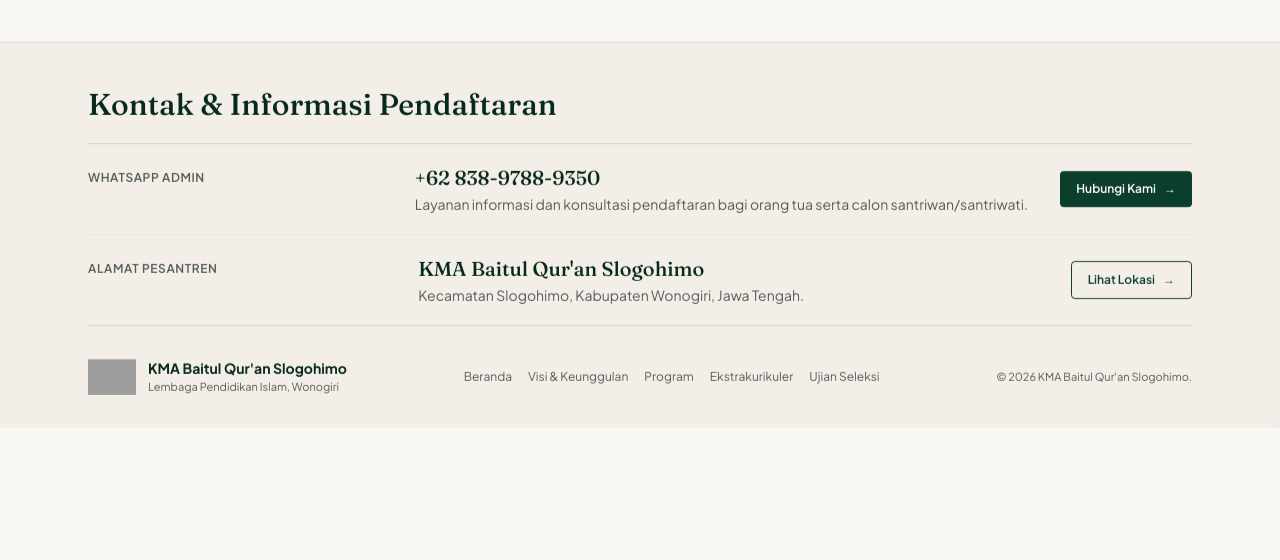
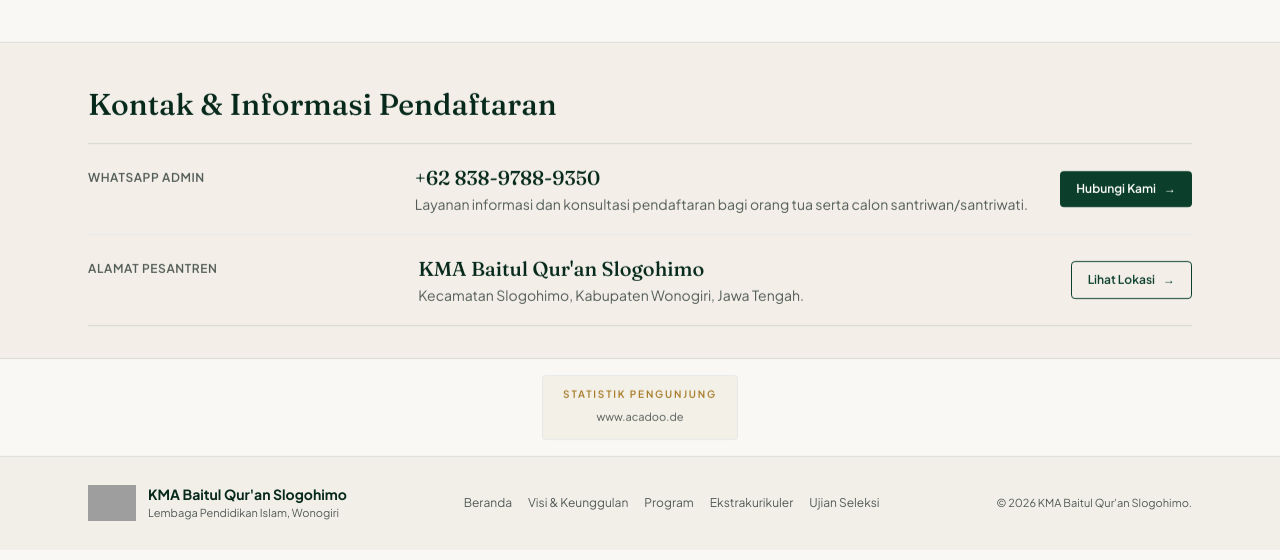
Before and after one commit to nashstudio26/Ujian-Seleksi-Calon-Santri-BQ-, a plain HTML site: page index.html in a window 1280 px wide. Shown: the part 2267-2827 px from the top of the page. Before the commit the page ends 2791 px from the top, so only its background shows below. Drawn offline with nearby package versions, Linux system fonts and the light colour scheme; grey boxes are pictures that could not be loaded.

Commit message:
Visitor counter new

```diff
--- a/index.html
+++ b/index.html
@@ -194,6 +194,24 @@
         .section-reveal.is-visible {
             opacity: 1;
             transform: translateY(0);
+        }
+
+        /* Styling ringkas dan terpusat untuk Visitor Counter */
+        .visitor-counter-box a {
+            display: inline-block;
+            font-size: 11px;
+            line-height: 1.3;
+            color: #525B56;
+            text-decoration: none;
+            margin-bottom: 4px;
+            transition: color 0.2s ease;
+        }
+        .visitor-counter-box a:hover {
+            color: #0B3E2B;
+        }
+        .visitor-counter-box img,
+        .visitor-counter-box table {
+            margin: 0 auto !important;
         }
 
         @media (prefers-reduced-motion: reduce) {
@@ -676,9 +694,9 @@
         </section>
 
         <!-- =====================================================================
-             KONTAK, LOKASI & FOOTER TERPADU (EDITORIAL DIRECTORY COLOPHON)
+             KONTAK & LOKASI
              ===================================================================== -->
-        <footer id="kontak" class="section-reveal bg-paper-warm/75">
+        <section id="kontak" class="section-reveal bg-paper-warm/75 border-b border-emerald-950/15">
             <div class="max-w-6xl mx-auto px-4 sm:px-6 pt-8 sm:pt-11 pb-8">
 
                 <!-- Header Direktori Kontak -->
@@ -689,7 +707,7 @@
                 </div>
 
                 <!-- Direktori Kontak Tanpa Kotak Kaku (Garis Editorial Bersih) -->
-                <div class="border-t border-b border-emerald-950/15 divide-y divide-emerald-950/12 mb-8">
+                <div class="border-t border-b border-emerald-950/15 divide-y divide-emerald-950/12">
                     <!-- Baris 1: WhatsApp -->
                     <div class="py-5 flex flex-col sm:flex-row sm:items-center justify-between gap-4">
                         <div class="grid grid-cols-1 sm:grid-cols-12 gap-1 sm:gap-6 flex-1">
@@ -740,8 +758,32 @@
                         </div>
                     </div>
                 </div>
+            </div>
+        </section>
 
-                <!-- Baris Bawah: Identitas Footer & Hak Cipta -->
+        <!-- =====================================================================
+             SECTION VISITOR COUNTER (COMPACT, TERPUSAT & ELEGAN)
+             ===================================================================== -->
+        <section aria-label="Statistik Pengunjung" class="section-reveal bg-paper-base border-b border-emerald-950/15">
+            <div class="max-w-6xl mx-auto px-4 sm:px-6 py-4 flex justify-center">
+                <div class="visitor-counter-box inline-flex flex-col items-center justify-center text-center px-5 py-2.5 rounded bg-paper-warm/70 border border-emerald-950/12">
+                    <span class="text-[10px] font-semibold uppercase tracking-[0.18em] text-gold-600 mb-1">
+                        Statistik Pengunjung
+                    </span>
+                    <div class="text-center leading-tight">
+                        <a href='https://www.acadoo.de/'>www.acadoo.de</a> <script type='text/javascript' src='https://www.freevisitorcounters.com/auth.php?id=09f6518317a5637e088bcfe631c0d1eaf12f06fb'></script>
+                        <script type="text/javascript" src="https://www.freevisitorcounters.com/en/home/counter/1709104/t/0"></script>
+                    </div>
+                </div>
+            </div>
+        </section>
+    </main>
+
+    <!-- =====================================================================
+         FOOTER TERPADU (EDITORIAL COLOPHON)
+         ===================================================================== -->
+    <footer class="bg-paper-warm/75">
+        <div class="max-w-6xl mx-auto px-4 sm:px-6 py-7">
             <div class="flex flex-col sm:flex-row items-center justify-between gap-4 text-center sm:text-left">
                 <div class="flex items-center gap-3">
                     <img src="https://lh3.googleusercontent.com/d/1LALXms6q_cctYtN_nolPCAmz6bXrRikP"
@@ -768,10 +810,8 @@
                     &copy; <span id="yearNow"></span> KMA Baitul Qur'an Slogohimo.
                 </p>
             </div>
-
         </div>
     </footer>
-    </main>
 
     <!-- =====================================================================
          TOMBOL MENGAMBANG BAWAH TENGAH ELEGAN (IKON ✍🏻 & AKSEN MENARIK)
@@ -1093,6 +1133,7 @@
                 }
             }
         });
+
         // 2. Inisialisasi Tahun, Animasi Section & Native Carousel Ekstrakurikuler
         document.addEventListener("DOMContentLoaded", () => {
             document.getElementById("yearNow").textContent = new Date().getFullYear();
@@ -1166,7 +1207,6 @@
 
             function syncControls() {
                 const activeIdx = getCurrentIndex();
-                const maxIdx = getStepCount() - 1;
 
                 prevBtn.disabled = track.scrollLeft <= 4;
                 nextBtn.disabled = track.scrollLeft + track.clientWidth >= track.scrollWidth - 4;
```
Lines whose indentation alone changed are shown as unchanged.
